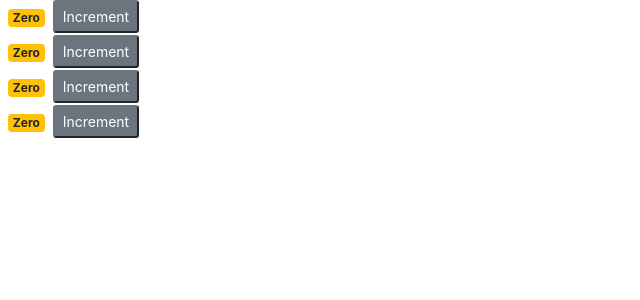
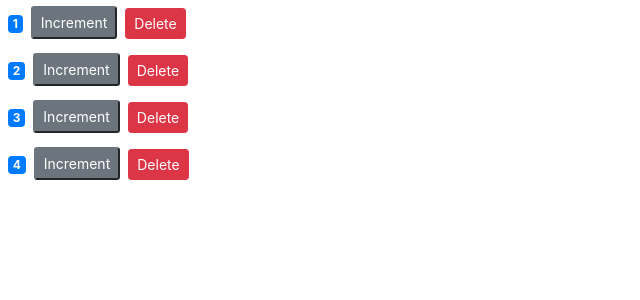
Before and after one commit to Vladimirmaslo90/reactTestProject, a React (Create React App) app: page / in a window 1280 px wide. Shown: the top 300 px of the page, without its empty margins (0-640 px from the left). Built offline with nearby package versions, Linux system fonts and the light colour scheme.

Commit message:
communication between components
communication between components

```diff
--- a/package.json
+++ b/package.json
@@ -3,6 +3,7 @@
   "version": "0.1.0",
   "private": true,
   "dependencies": {
+    "bootstrap": "^4.1.1",
     "react": "^16.4.1",
     "react-dom": "^16.4.1",
     "react-scripts": "1.1.4"
--- a/src/components/counter.jsx
+++ b/src/components/counter.jsx
@@ -2,7 +2,7 @@ import React, { Component } from "react";
 
 class Counter extends Component {
   state = {
-    count: 0,
+    value: this.props.value,
     tags: ["tag1", "tag2", "tag3"]
   };
 
@@ -26,7 +26,7 @@ class Counter extends Component {
 
   handleIncrement = () => {
     console.log();
-    this.setState({ count: this.state.count + 1 });
+    this.setState({ value: this.state.value + 1 });
   };
 
   render() {
@@ -43,19 +43,25 @@ class Counter extends Component {
         </button>
         {/* {this.state.tags.length === 0 && "Please create a new tag!"}
         {this.renderTags()} */}
+        <button
+          onClick={() => this.props.onDelete(this.props.id)}
+          className="btn btn-danger btn-sm m-2"
+        >
+          Delete
+        </button>
       </div>
     );
   }
 
   getBadgeClasses() {
     let classes = "badge m-2 badge-";
-    classes += this.state.count === 0 ? "warning" : "primary";
+    classes += this.state.value === 0 ? "warning" : "primary";
     return classes;
   }
 
   formatCount() {
-    const { count } = this.state;
-    return count === 0 ? "Zero" : count;
+    const { value } = this.state;
+    return value === 0 ? "Zero" : value;
   }
 }
 
--- a/src/components/counters.jsx
+++ b/src/components/counters.jsx
@@ -4,17 +4,27 @@ import Counter from "./counter";
 class Counters extends Component {
   state = {
     counters: [
-      { id: 1, value: 0 },
-      { id: 2, value: 0 },
-      { id: 3, value: 0 },
-      { id: 4, value: 0 }
+      { id: 1, value: 1 },
+      { id: 2, value: 2 },
+      { id: 3, value: 3 },
+      { id: 4, value: 4 }
     ]
   };
+
+  handleDelete = counterId => {
+    console.log("Event Handler Call", counterId);
+  };
+
   render() {
     return (
       <div>
         {this.state.counters.map(counter => (
-          <Counter id={counter.id} />
+          <Counter
+            key={counter.id}
+            value={counter.value}
+            onDelete={this.handleDelete}
+            id={this.id}
+          />
         ))}
       </div>
     );
```
Also changed, not shown: 1 other file (tests, documents, lock files or other folders).
